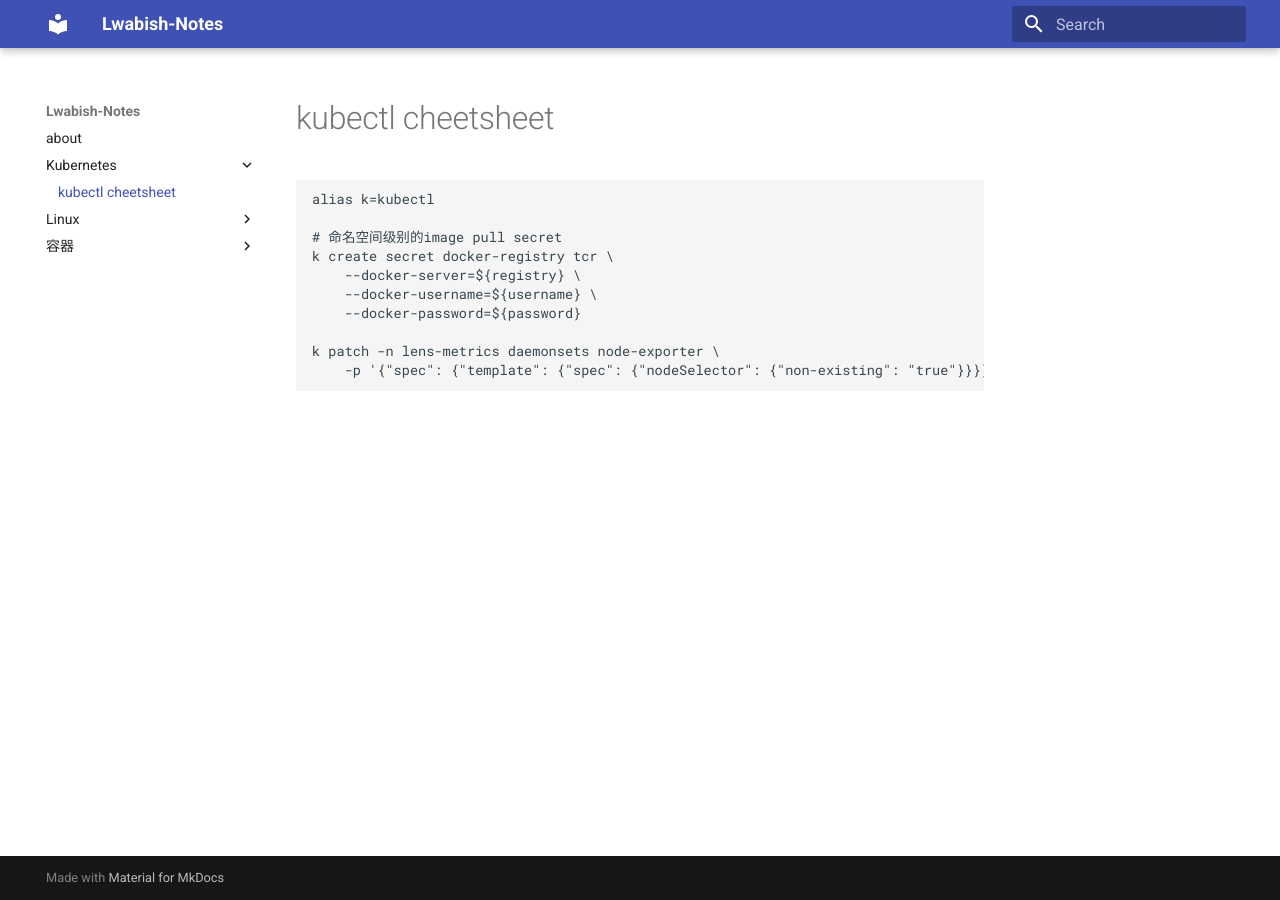
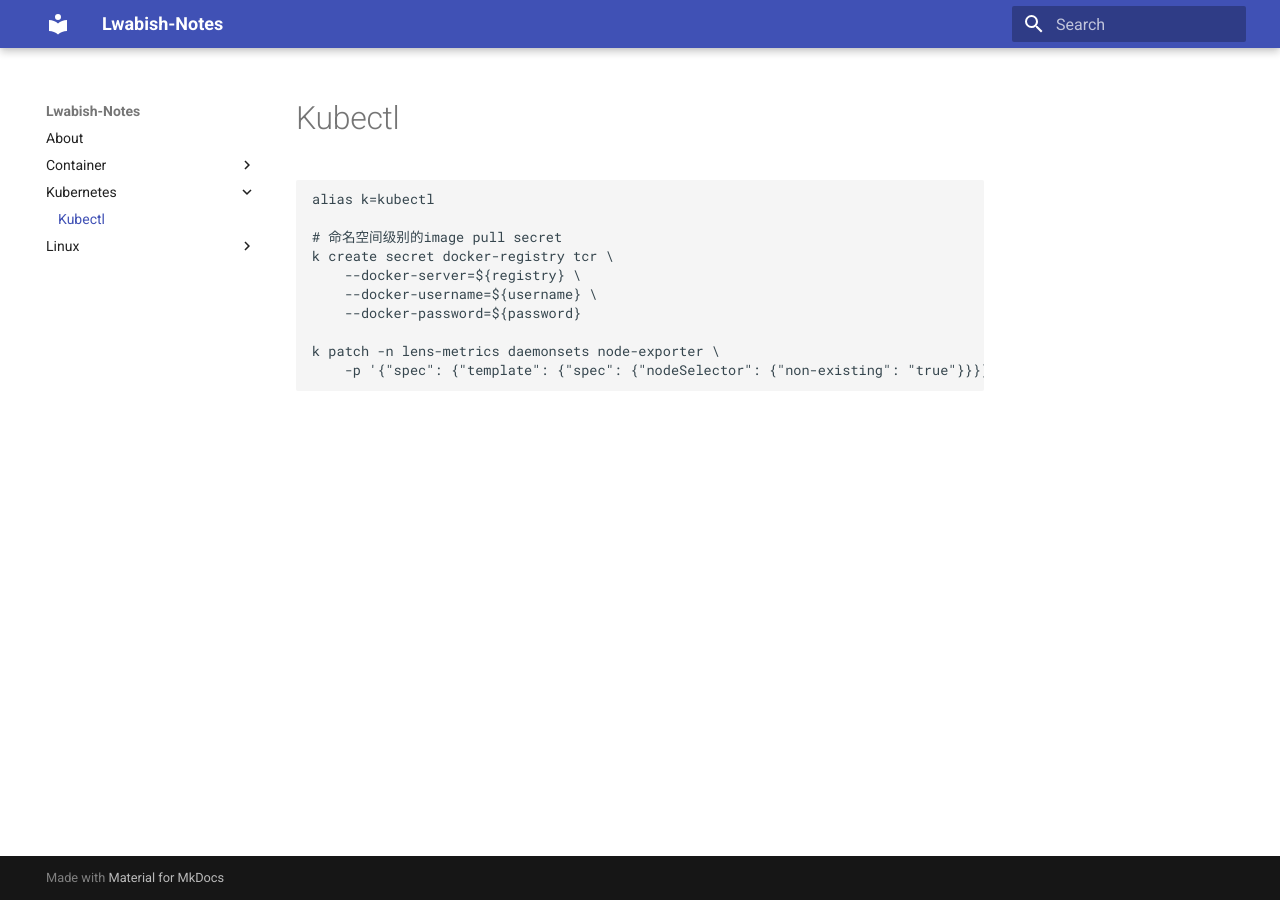
Before and after one commit to lwabish/notes, an MkDocs documentation site: the page built from docs/kubernetes/kubectl.md, in a window 1280 px wide. Built offline with MkDocs 1.6.1 and Material for MkDocs 9.7.7, drawn with Linux system fonts in a browser that asks for light colours.

Commit message:
fix: 🐛 title

````diff
--- a/docs/kubernetes/kubectl.md
+++ b/docs/kubernetes/kubectl.md
@@ -1,4 +1,4 @@
-# kubectl cheetsheet
+# Kubectl
 
 ```shell
 alias k=kubectl
--- /dev/null
+++ b/docs/linux/cheetsheet.md
@@ -0,0 +1,4 @@
+# Cheetsheet
+
+```bash
+```
--- a/docs/linux/command.md
+++ /dev/null
@@ -1,4 +0,0 @@
-# linux command cheetsheet
-
-```bash
-```
````
Also changed, not shown: docs/index.md (+1 -1 lines), docs/linux/ansible.md (+2 -0 lines), docs/container/containerd.md (renamed from docs/容器/containerd.md).
